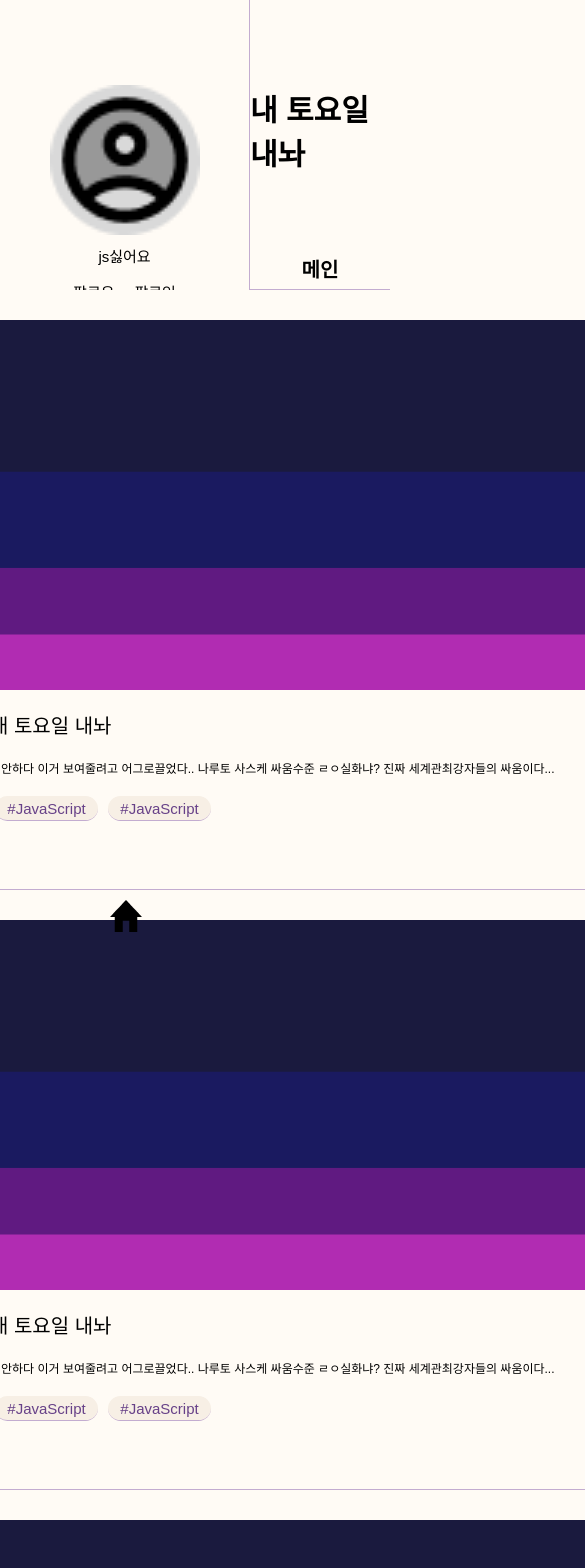
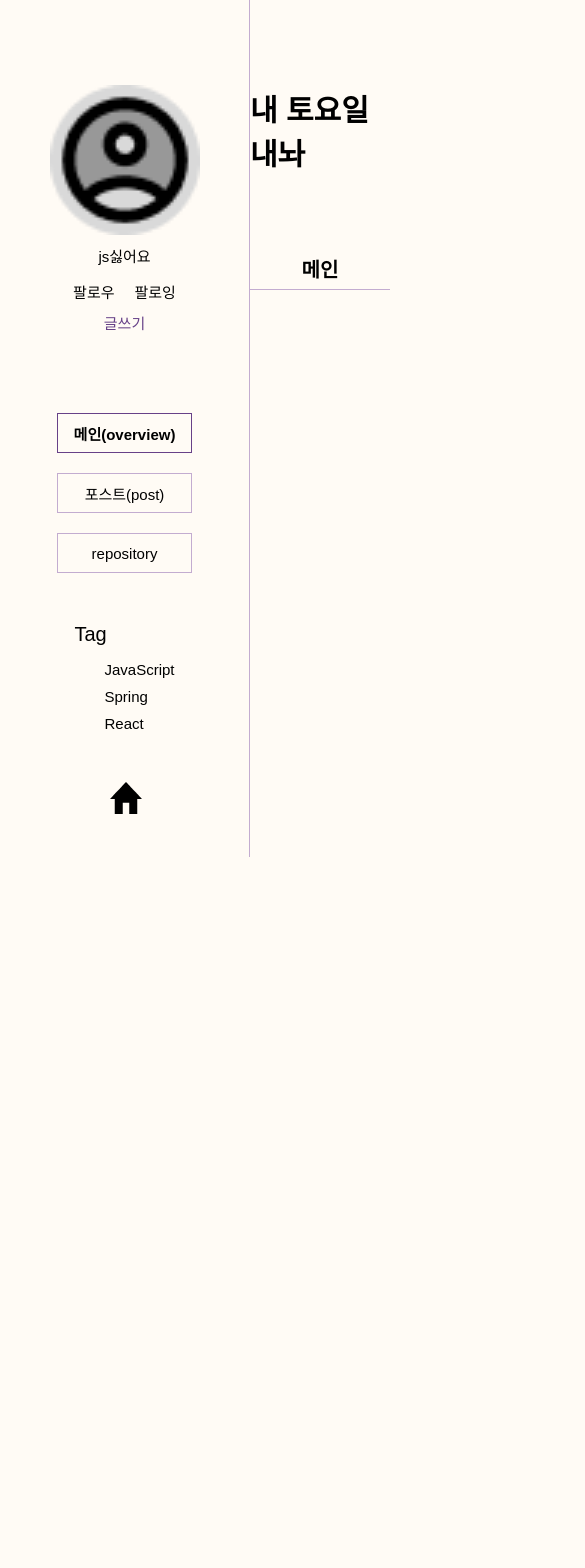
Before and after one commit to Hyangyoun/StudyCode_front, a React (Create React App) app: page /blog in a window 390 px wide. Shown: the top 1568 px of the page, 585 px wide, since content can reach past the window. After the commit the page ends 857 px from the top, so only its background shows below. Built offline with nearby package versions, Linux system fonts and the light colour scheme.

Commit message:
post 완성
footer 추가됨 10/12

```diff
--- /dev/null
+++ b/src/Blog/BlogSkin1Footer.jsx
@@ -0,0 +1,70 @@
+import React, { useEffect, useState } from "react";
+import styled from "styled-components";
+
+function BlogSkin1Footer(props){
+    const[postListIndex , setpostListIndex] = useState(1)
+
+    const [screenSize , setScreenSize] = useState(window.innerWidth - 250) //윈도우 크기 감지 state
+
+    /** 윈도우 변화 감지 */
+const HandleScreenSize = () => {
+    setScreenSize(window.innerWidth - 250)
+}
+
+//윈도우 변화를 감시할 이벤트 생성과 삭제
+useEffect(()=>{
+    window.addEventListener('resize', HandleScreenSize);
+    return () => { // cleanup
+        window.removeEventListener('resize', HandleScreenSize);
+    }
+},[])
+
+
+    return(
+        <BlogFooter $postListIndex={postListIndex}>
+        <ul className="nextbutton">
+            <li onClick={() => {setpostListIndex(1)}}>{1}</li>
+            <li onClick={() => {setpostListIndex((i) => i + 1)}}>{2}</li>
+        </ul>
+        </BlogFooter>
+    )
+}
+
+const BlogFooter = styled.div`
+    width:${props => props.$screenSize}px; height: auto;
+    display: flex;
+    flex-direction: row;
+    align-items: center;
+    justify-content: center;
+    margin: 0;
+    .nextbutton{
+        list-style: none;
+        margin-top: 15px;
+        padding: 0;
+        display: flex;
+        flex-direction: row;
+        cursor: pointer;
+
+        >li{
+            width: 40px; height: 40px;
+            color: black;
+            border-radius: 40px;
+            margin: 0 5px;
+            display: flex;
+            justify-content: center;
+            align-items: center;
+            &:hover{
+                background-color: var(--second);
+                color: white;
+            }
+            &:nth-child(${props => props.$postListIndex}){
+                background-color: var(--second);
+                color: white;
+            }
+        }
+    }
+
+
+`
+
+export default BlogSkin1Footer
--- a/src/Blog/BlogSkin1Post.jsx
+++ b/src/Blog/BlogSkin1Post.jsx
@@ -19,33 +19,9 @@ useEffect(()=>{
 },[])
 
     return(
-        <BlogPost $screenSize={screenSize}>
+        <BlogPost $screenSize={screenSize} >
             <ul>
-                <li>
-                    <img src="/image/icon/sample.png" alt="썸네일" />
-                    <span className="title">내 토요일 내놔</span>
-                    <span className="content">미안하다 이거 보여줄려고 어그로끌었다..
-                    나루토 사스케 싸움수준 ㄹㅇ실화냐? 진짜 세계관최강자들의 싸움이다...</span>
-                    <ul className="tagUl">
-                            <li>#JavaScript</li>
-                            <li>#JavaScript</li>
-                    </ul>
-                        <span className="like">15</span>
-                        <span className="tiny">2023.09.13</span>
-                </li>
-                <li>
-                    <img src="/image/icon/sample.png" alt="썸네일" />
-                    <span className="title">내 토요일 내놔</span>
-                    <span className="content">미안하다 이거 보여줄려고 어그로끌었다..
-                    나루토 사스케 싸움수준 ㄹㅇ실화냐? 진짜 세계관최강자들의 싸움이다...</span>
-                    <ul className="tagUl">
-                            <li>#JavaScript</li>
-                            <li>#JavaScript</li>
-                    </ul>
-                        <span className="like">15</span>
-                        <span className="tiny">2023.09.13</span>
-                </li>
-                <li>
+                <li className="post">
                     <img src="/image/icon/sample.png" alt="썸네일" />
                     <span className="title">내 토요일 내놔</span>
                     <span className="content">미안하다 이거 보여줄려고 어그로끌었다..
@@ -72,7 +48,7 @@ const BlogPost = styled.div`
     ul{
         margin: 0;
     }
-    li {
+    .post {
         display: flex;
         flex-direction: column;
         width: 700px; height: 600px;
@@ -84,14 +60,19 @@ const BlogPost = styled.div`
             border-radius: 5px 5px 0 0;
             overflow: hidden;
             margin-top: 30px;
+            cursor: pointer;
+
         }
         .title {
             font-size: 20px;
             margin: 20px 0 ;
+            cursor: pointer;
+
         }
         .content {
-            font-size: 12px;
+            font-size: 15px;
             margin-bottom: 20px;
+
         }
         .tiny {
             margin: 0 5px 0 auto;
@@ -100,6 +81,7 @@ const BlogPost = styled.div`
         .like {
             font-size: 12px;
             margin: 0 5px 0 auto;
+            cursor: pointer;
             &::before{
                 object-fit: fill;
                 width: auto; height: 15px;
@@ -114,6 +96,7 @@ const BlogPost = styled.div`
             align-items: center;
             flex-wrap: wrap;
             padding: 0;
+            cursor: pointer;
             &>li {
                 display: flex;
                 width: 103px; height: 25px;
--- a/src/Blog/BlogSkin1Side.jsx
+++ b/src/Blog/BlogSkin1Side.jsx
@@ -8,14 +8,14 @@ function BlogSkin1Side(props){
 
     return(
         <Sidebar $menuIndex={menuIndex}>
-            <img className="profilepicture" src="/image/icon/profile.png" alt="프로필사진"/>
-            <div className="nickname">js싫어요</div>
+            <img className="profilePicture" src="/image/icon/profile.png" alt="프로필사진"/>
+            <div className="nickName">js싫어요</div>
             <div className="follow">
                 <span>팔로우{}</span>
                 <span>팔로잉{}</span>
             </div>
             <span className="write">글쓰기</span>
-            <div className="cartegoryform" >
+            <div className="cartegoryForm" >
                 <div onClick={() => changeMenuIndex(1)} className="overview">메인(overview)</div>
                 <div onClick={() => changeMenuIndex(2)} className="post">포스트(post)</div>
                 <div onClick={() => changeMenuIndex(3)} className="repository">repository</div>
@@ -26,11 +26,15 @@ function BlogSkin1Side(props){
                     <li>Spring</li>
                     <li>React</li>
                 </ul>
-            </div>
+            </div >{ menuIndex !== 1 ?
+            <div className="searchForm">
+                <input className="searchInput" type="text" />
+                <img className="searchRight" src="/image/icon/icon_searchright.png" alt="검색버튼"/>
+            </div> : null}
             <div className="home">
-            <a href="./">
-            <img src="/image/icon/home.png" alt="메인화면으로돌아가기"/>
-            </a>
+                <a href="./">
+                    <img src="/image/icon/home.png" alt="메인화면으로돌아가기"/>
+                </a>
             </div>
         </Sidebar>
     )
@@ -46,13 +50,14 @@ const Sidebar = styled.div`
     flex-direction: column;
     align-items: center;
     font-size: 15px;
-    .profilepicture{
+
+    .profilePicture{
         width: 150px; height: auto;
         margin-top: 85px;
         cursor: pointer;
     }
 
-    .nickname{
+    .nickName{
         margin-top: 10px;
         align-items: center;
         text-align: center;
@@ -63,7 +68,6 @@ const Sidebar = styled.div`
         margin-top: 15px;
         display: flex;
         flex-direction: row;
-
         >span{
             margin: 0 10px 0 10px;
         }
@@ -80,9 +84,8 @@ const Sidebar = styled.div`
         }
     }
 
-    .cartegoryform{
+    .cartegoryForm{
     margin-top: 70px;
-
         >div{
             width: 135px; height: 40px;
             margin: 10px;
@@ -106,7 +109,6 @@ const Sidebar = styled.div`
     .tagBox {
         margin-top: 40px;
         font-size: 20px;
-
         &>ul {
             display: flex;
             flex-direction: column;
@@ -126,6 +128,25 @@ const Sidebar = styled.div`
             }
         }
     }
+
+    .searchForm{
+        display: flex;
+        justify-content: center;
+        align-items: center;
+        margin-top: 40px;
+    }
+
+    .searchInput{
+        box-sizing: border-box;
+        width: 150px; height: 30px;
+        padding-right: 30px;
+    }
+
+    .searchRight{
+        position: relative;
+        left: 60px;
+        bottom: 27px;
+    }
     .home{
         width:30px; height: auto;
         margin-top: 20%;
--- a/src/Page/BlogPage.jsx
+++ b/src/Page/BlogPage.jsx
@@ -4,6 +4,7 @@ import BlogSkin1Header from "../Blog/BlogSkin1Header";
 import BlogSkin2 from "../Blog/BlogSkin2";
 import styled from "styled-components";
 import BlogSkin1Post from "../Blog/BlogSkin1Post";
+import BlogSkin1Footer from "../Blog/BlogSkin1Footer";
 
 
 function BlogPage(props){
@@ -23,7 +24,8 @@ function BlogPage(props){
                     <BlogSkin1Side menuIndex={menuIndex} changeMenuIndex={ChangeMenuIndex} />
                     <div>
                     <BlogSkin1Header menuIndex={menuIndex} changeMenuIndex={ChangeMenuIndex} />
-                    <BlogSkin1Post/>
+                    { menuIndex === 2 ? <BlogSkin1Post/> : null}
+                    { menuIndex === 1 ? null :<BlogSkin1Footer/>}
                     </div>
                 </BlogSection>
             </>
```
